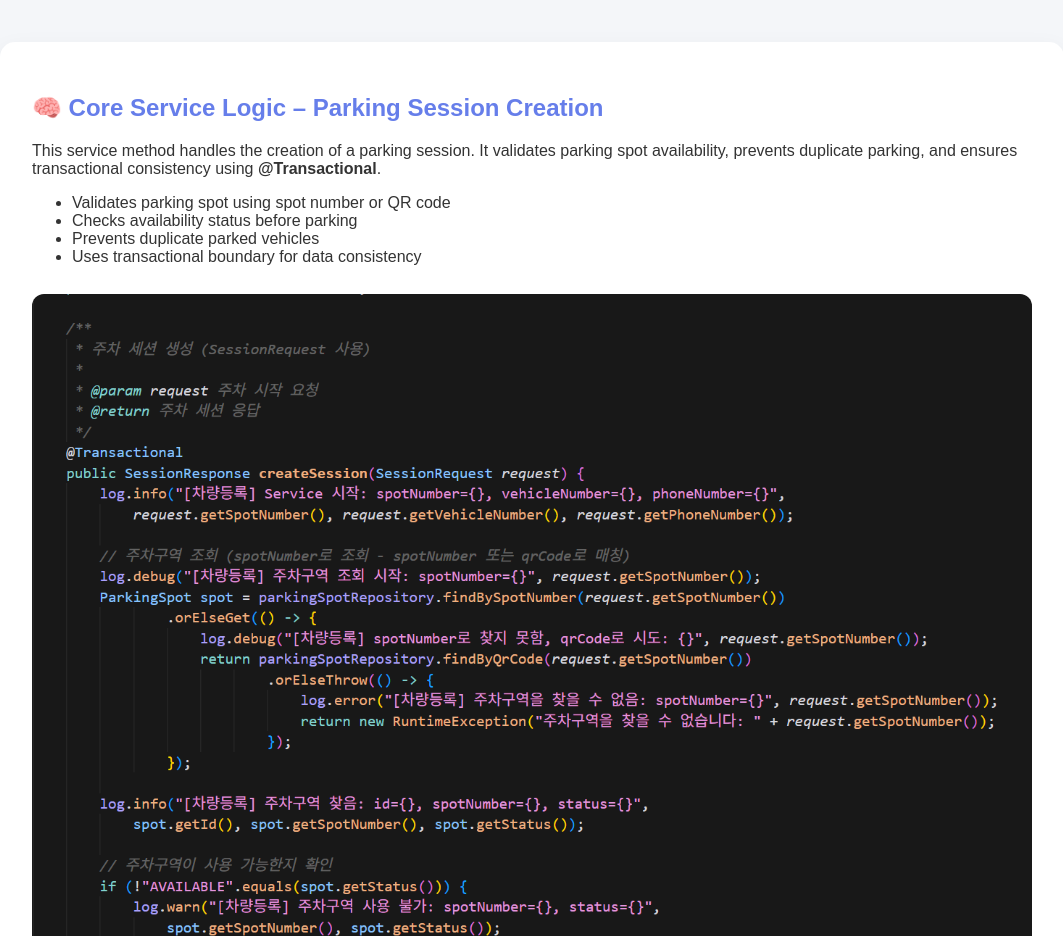
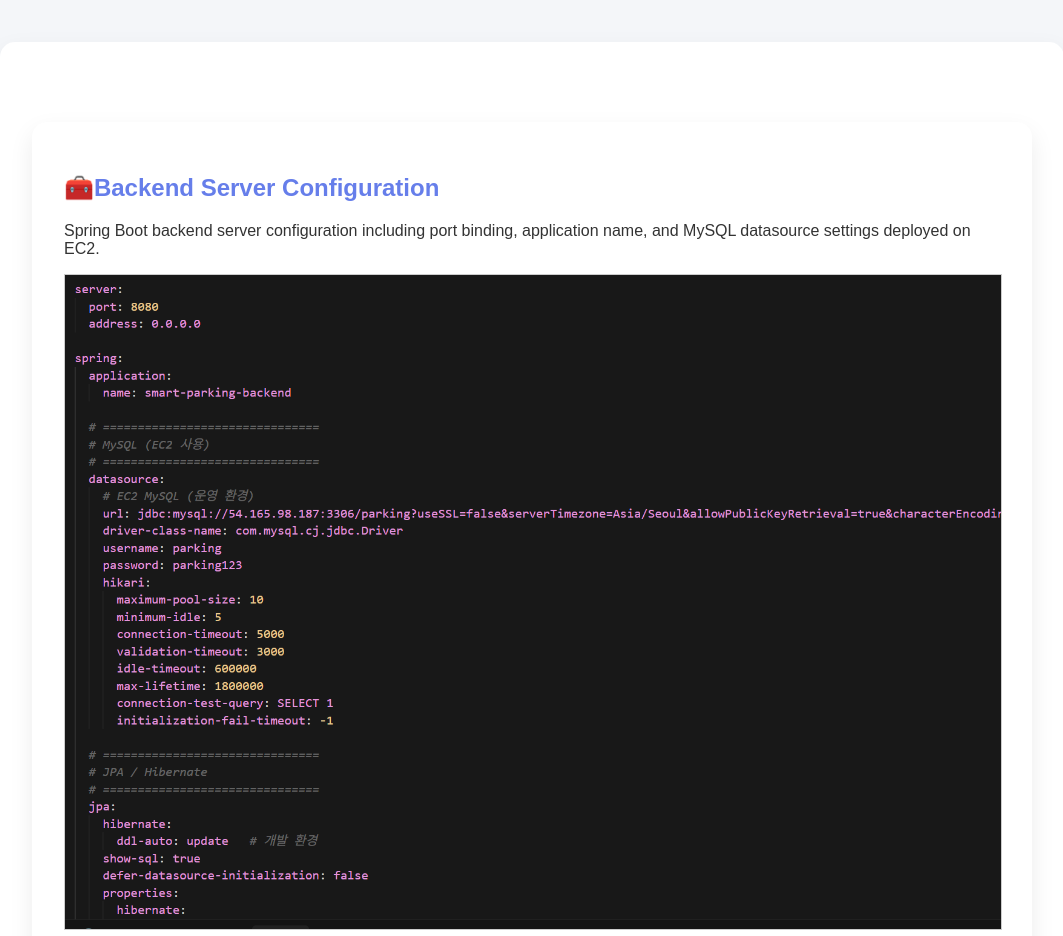
Before and after one commit to jangjayoon/22011914_jangjayoon, a plain HTML site: page backend.html in a window 1280 px wide. Shown: the part 1580-2516 px from the top of the page, without its empty margins (108-1171 px from the left). Drawn offline with Linux system fonts and the light colour scheme.

Commit message:
Update backend.html

```diff
--- a/backend.html
+++ b/backend.html
@@ -94,6 +94,18 @@ public ResponseEntity&lt;String&gt; receiveSensorData(
 </html>
 <section>
 
+    <section>
+  <h2>🧰Backend Server Configuration</h2>
+  <p>
+    Spring Boot backend server configuration including port binding,
+    application name, and MySQL datasource settings deployed on EC2.
+  </p>
+
+  <img src="assets/img/server-config.png"
+       alt="Server Configuration"
+       style="max-width:100%; border:1px solid #ccc;">
+</section>
+
     <h2>🧠 Core Service Logic – Parking Session Creation</h2>
 
   <p>
```
